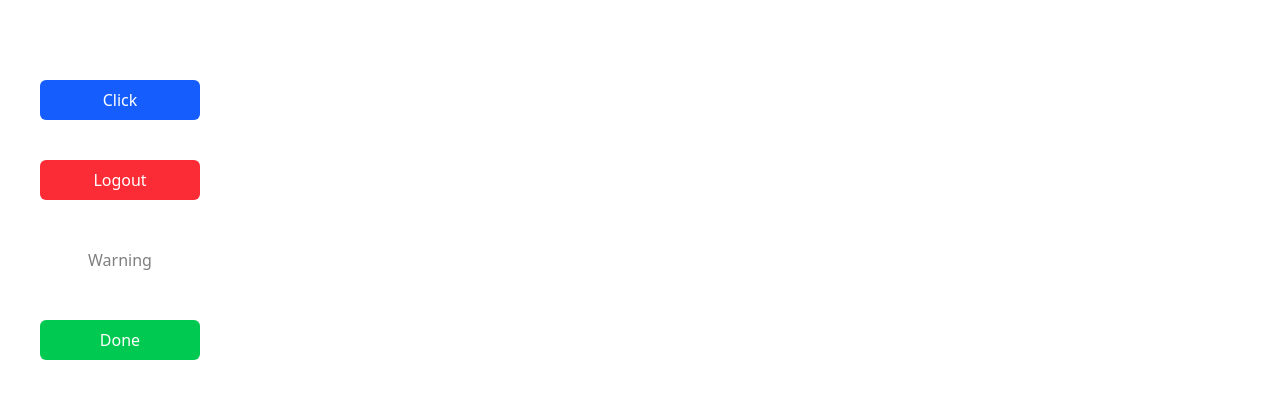
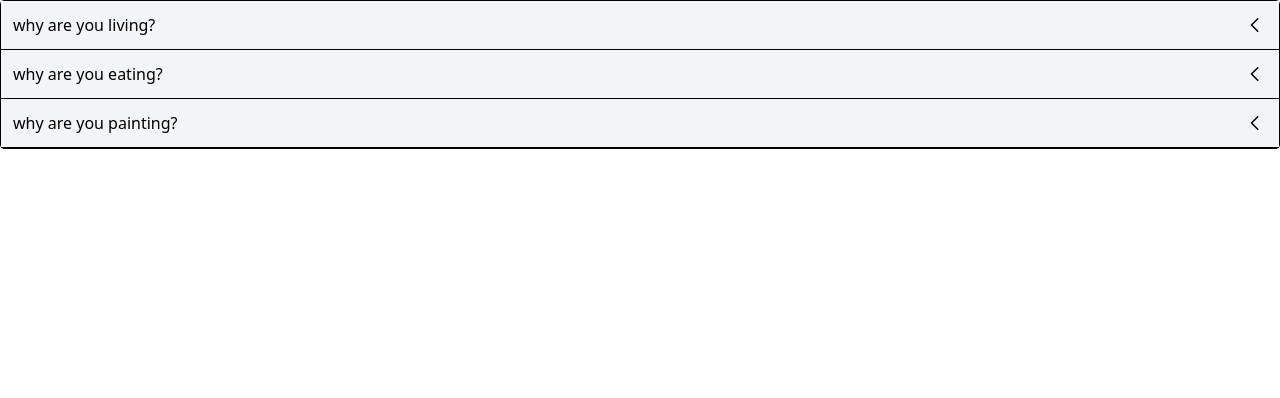
Before and after one commit to MERN-Bootcamp-2025/mb-learning, a React (Vite) app in the folder react/comps-app/: page / in a window 1280 px wide. Shown: the top 398 px of the page. Built offline with nearby package versions, Linux system fonts and the light colour scheme.

Commit message:
Made accordian component

```diff
--- a/react/comps-app/package.json
+++ b/react/comps-app/package.json
@@ -14,6 +14,7 @@
     "prop-types": "^15.8.1",
     "react": "^19.1.0",
     "react-dom": "^19.1.0",
+    "react-icons": "^5.5.0",
     "tailwindcss": "^4.1.10"
   },
   "devDependencies": {
--- a/react/comps-app/src/App.jsx
+++ b/react/comps-app/src/App.jsx
@@ -1,16 +1,35 @@
 import React from 'react'
 import Button from './components/Button'
+import Accordion from './components/Accordion'
 
 const App = () => {
+  const items = [
+    {
+      id: 'vieuhrvui',
+      label: 'why are you living?',
+      content: 'idk for adventure.idk for adventure.idk for adventure.idk for adventure.idk for adventure.'
+    },
+    {
+      id: 'nhegiwgvf',
+      label: 'why are you eating?',
+      content: 'Coz i love eating.Coz i love eating.Coz i love eating.Coz i love eating.Coz i love eating.'
+    },
+    {
+      id: 'nehfvyeivf',
+      label: 'why are you painting?',
+      content: 'to keep me sane.to keep me sane.to keep me sane.to keep me sane.to keep me sane.to keep me sane.'
+    }
+  ]
   return (
-    <div className='py-20 px-10 flex flex-col '>
-      <Button type="primary" onClick={()=>console.log("clicked!")}>Click</Button>
-      <Button type="danger">Logout</Button>
-      <Button type='warning' disabled>Warning</Button>
-      <Button type='success'success outlined>Done</Button>
+    // <div className='py-20 px-10 flex flex-col '>
+    //   <Button type="primary" onClick={()=>console.log("clicked!")}>Click</Button>
+    //   <Button type="danger">Logout</Button>
+    //   <Button type='warning' disabled>Warning</Button>
+    //   <Button type='success'success outlined>Done</Button>
 
 
-    </div>
+    // </div>
+    <Accordion items={items} />
   )
 }
 
--- /dev/null
+++ b/react/comps-app/src/components/Accordion.jsx
@@ -0,0 +1,35 @@
+import React, { useState } from 'react'
+import { GoChevronDown, GoChevronLeft } from "react-icons/go";
+
+const Accordion = ({ items }) => {
+    const [expandedIndex, setExpandedIndex] = useState(-1);
+
+    const handleClick = (index) => {
+        if (expandedIndex === index) {//to handle toggle
+            setExpandedIndex(-1);
+        } else {
+            setExpandedIndex(index);
+        }
+    }
+
+    const renderedtems = items.map((item, idx) => {
+        const isExpanded = idx === expandedIndex;
+        const icon = <span className='text-2xl'>{isExpanded ? <GoChevronDown /> : <GoChevronLeft />}</span>
+
+        return (
+            <div key={item.id}>
+                <div className='flex justify-between p-3 bg-gray-100 border-b items-center cursor-pointer' onClick={() => handleClick(idx)}>
+                    {item.label}
+                    {icon}
+                </div>
+                {isExpanded && <div className='border-b p-3'>{item.content}</div>}
+            </div>
+        );
+    });
+
+    return (
+        <div className='border-x border-y rounded'>{renderedtems}</div>
+    )
+}
+
+export default Accordion
```
Also changed, not shown: 1 other file (tests, documents, lock files or other folders).
